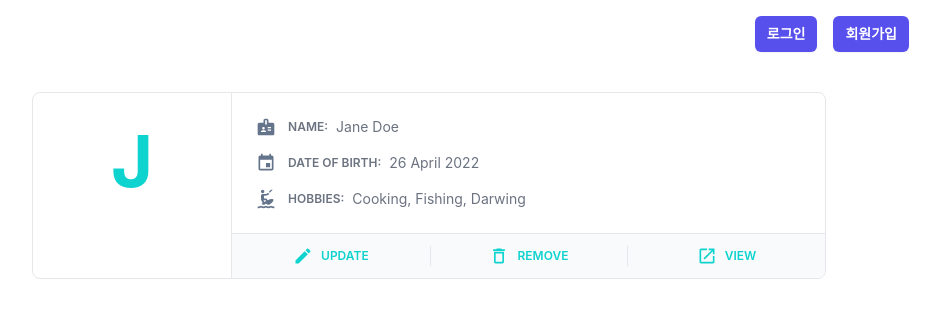
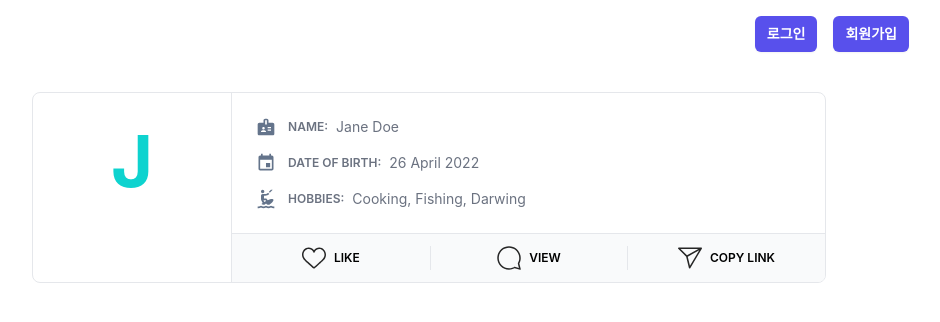
Before and after one commit to leorivk/jungle-wiki, a Flask app: page / in a window 1280 px wide. Shown: the top 322 px of the page, without its empty margins (339-1279 px from the left). Run offline with Flask 3, Linux system fonts and the light colour scheme; style sheets or scripts are compiled from the project's sources; some libraries are stand-ins or nearby versions.

Commit message:
# main page 아이콘 수정

```diff
--- a/templates/index.html
+++ b/templates/index.html
@@ -141,25 +141,25 @@
 
                 </div>
                 <div class="flex flex-col w-full relative bottom-0">
-                    <div class="grid grid-cols-3 border-t divide-x text-[#0ed3cf]  bg-gray-50 dark:bg-transparent py-3">
-                        <a
-                                class=" cursor-pointer uppercase text-xs flex flex-row items-center justify-center font-semibold">
+                    <div class="grid grid-cols-3 border-t divide-x bg-gray-50 dark:bg-transparent py-3">
+                        <a class=" cursor-pointer uppercase text-xs flex flex-row items-center justify-center font-semibold">
                             <div class="mr-2" >
-                                <svg xmlns="http://www.w3.org/2000/svg" height="20px" viewBox="0 0 24 24" width="20px" fill="#0ed3cf"><path d="M0 0h24v24H0z" fill="none"/><path d="M3 17.25V21h3.75L17.81 9.94l-3.75-3.75L3 17.25zM20.71 7.04c.39-.39.39-1.02 0-1.41l-2.34-2.34c-.39-.39-1.02-.39-1.41 0l-1.83 1.83 3.75 3.75 1.83-1.83z"/></svg>
+                                <svg fill="#262626" height="24" viewBox="0 0 48 48" width="24"><path d="M34.6 6.1c5.7 0 10.4 5.2 10.4 11.5 0 6.8-5.9 11-11.5 16S25 41.3 24 41.9c-1.1-.7-4.7-4-9.5-8.3-5.7-5-11.5-9.2-11.5-16C3 11.3 7.7 6.1 13.4 6.1c4.2 0 6.5 2 8.1 4.3 1.9 2.6 2.2 3.9 2.5 3.9.3 0 .6-1.3 2.5-3.9 1.6-2.3 3.9-4.3 8.1-4.3m0-3c-4.5 0-7.9 1.8-10.6 5.6-2.7-3.7-6.1-5.5-10.6-5.5C6 3.1 0 9.6 0 17.6c0 7.3 5.4 12 10.6 16.5.6.5 1.3 1.1 1.9 1.7l2.3 2c4.4 3.9 6.6 5.9 7.6 6.5.5.3 1.1.5 1.6.5.6 0 1.1-.2 1.6-.5 1-.6 2.8-2.2 7.8-6.8l2-1.8c.7-.6 1.3-1.2 2-1.7C42.7 29.6 48 25 48 17.6c0-8-6-14.5-13.4-14.5z"></path></svg>
+<!--                                <svg xmlns="http://www.w3.org/2000/svg" class="text-red-500" height="24" viewBox="0 0 18 18" width="24" fill="currentColor"><path fill-rule="evenodd" d="M3.172 5.172a4 4 0 015.656 0L10 6.343l1.172-1.171a4 4 0 115.656 5.656L10 17.657l-6.828-6.829a4 4 0 010-5.656z" clip-rule="evenodd" /></svg>-->
                             </div>
-                            Update
+                            Like
                         </a>
                         <a class="cursor-pointer uppercase text-xs flex flex-row items-center justify-center font-semibold">
                             <div class="mr-2" >
-                                <svg xmlns="http://www.w3.org/2000/svg" height="20px" viewBox="0 0 24 24" width="20px" fill="#0ed3cf"><path d="M0 0h24v24H0V0z" fill="none"/><path d="M6 19c0 1.1.9 2 2 2h8c1.1 0 2-.9 2-2V7H6v12zM8 9h8v10H8V9zm7.5-5l-1-1h-5l-1 1H5v2h14V4z"/></svg>
+                                <svg fill="#262626" height="24" viewBox="0 0 48 48" width="24"><path clip-rule="evenodd" d="M47.5 46.1l-2.8-11c1.8-3.3 2.8-7.1 2.8-11.1C47.5 11 37 .5 24 .5S.5 11 .5 24 11 47.5 24 47.5c4 0 7.8-1 11.1-2.8l11 2.8c.8.2 1.6-.6 1.4-1.4zm-3-22.1c0 4-1 7-2.6 10-.2.4-.3.9-.2 1.4l2.1 8.4-8.3-2.1c-.5-.1-1-.1-1.4.2-1.8 1-5.2 2.6-10 2.6-11.4 0-20.6-9.2-20.6-20.5S12.7 3.5 24 3.5 44.5 12.7 44.5 24z" fill-rule="evenodd"></path></svg>
                             </div>
-                            Remove
+                            View
                         </a>
                         <a class="cursor-pointer uppercase text-xs flex flex-row items-center justify-center font-semibold">
                             <div class="mr-2" >
-                                <svg xmlns="http://www.w3.org/2000/svg" height="20px" viewBox="0 0 24 24" width="20px" fill="#0ed3cf"><path d="M0 0h24v24H0z" fill="none"/><path d="M19 19H5V5h7V3H5c-1.11 0-2 .9-2 2v14c0 1.1.89 2 2 2h14c1.1 0 2-.9 2-2v-7h-2v7zM14 3v2h3.59l-9.83 9.83 1.41 1.41L19 6.41V10h2V3h-7z"/></svg>
+                                <svg fill="#262626" height="24" viewBox="0 0 48 48" width="24"><path d="M47.8 3.8c-.3-.5-.8-.8-1.3-.8h-45C.9 3.1.3 3.5.1 4S0 5.2.4 5.7l15.9 15.6 5.5 22.6c.1.6.6 1 1.2 1.1h.2c.5 0 1-.3 1.3-.7l23.2-39c.4-.4.4-1 .1-1.5zM5.2 6.1h35.5L18 18.7 5.2 6.1zm18.7 33.6l-4.4-18.4L42.4 8.6 23.9 39.7z"></path></svg>
                             </div>
-                            View
+                            Copy link
                         </a>
                     </div>
                 </div>
```
